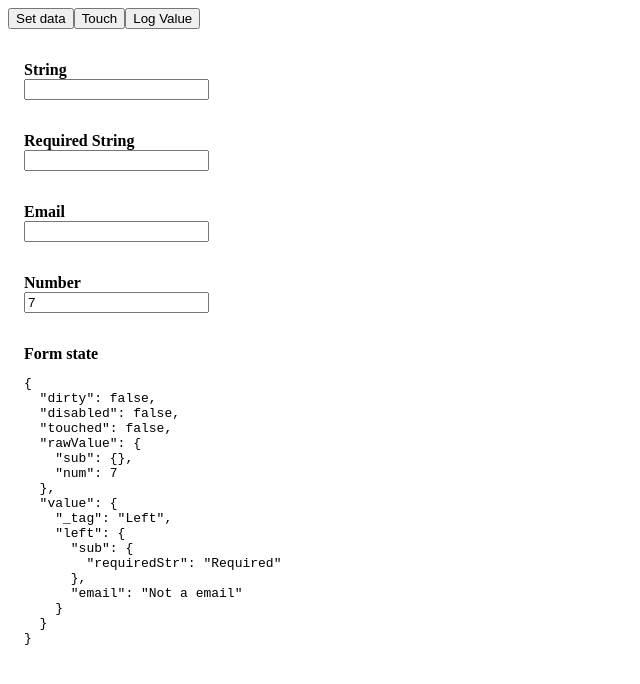
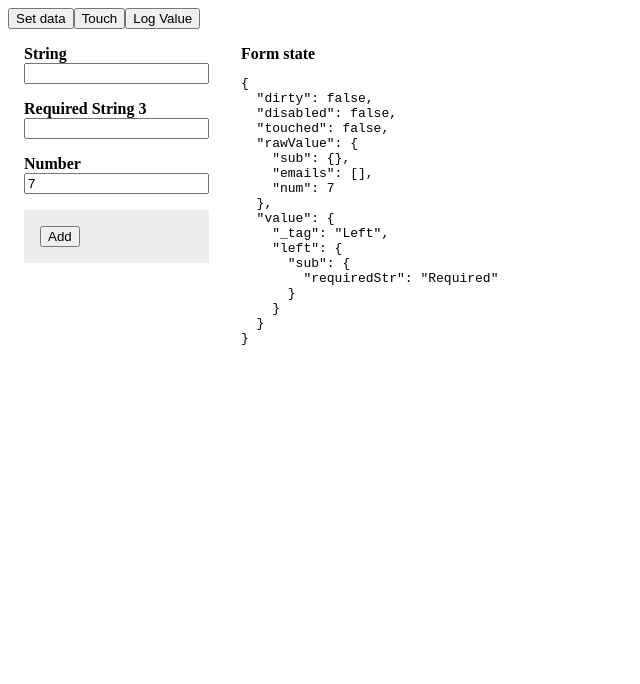
Before and after one commit to KEIII/reactive-form, a React (Create React App) app: page / in a window 1280 px wide. Shown: the top 684 px of the page, without its empty margins (0-640 px from the left). Built offline with nearby package versions, Linux system fonts and the light colour scheme.

Commit message:
formArray

```diff
--- /dev/null
+++ b/src/form/NeverError.ts
@@ -0,0 +1,6 @@
+export class NeverError extends Error {
+  constructor(value: never) {
+    console.log(value);
+    super('Unreachable statement');
+  }
+}
--- /dev/null
+++ b/src/form/formArray.ts
@@ -0,0 +1,156 @@
+import {
+  ChangeObserver,
+  Decode,
+  DecodeError,
+  formControl,
+  FormControl,
+  InitState,
+  State,
+} from './formControl';
+import { Observable, Unsubscribable } from './observable';
+import { isLeft, isRight, left, right } from './either';
+
+export type FormArray<T> = {
+  control: FormControl<T[]>;
+  controls: Observable<FormControl<T>[]>;
+  add: (initState: InitState<T>) => void;
+  remove: (control: FormControl<T>) => void;
+};
+
+const intoArrayState = <T>(
+  decode: Decode<T[]>,
+  controls: FormControl<T>[],
+): State<T[]> => {
+  let touched = false;
+  let dirty = false;
+  let disabled = true;
+  const errors: { [k: string]: DecodeError } = {};
+  let hasError = false;
+  const rawValue = [] as any;
+  const validValue: T[] = [];
+  for (const [idx, control] of controls.entries()) {
+    const state = control.value.current;
+    rawValue[idx] = state.rawValue;
+    if (isRight(state.value)) {
+      validValue[idx] = state.value.right;
+    } else {
+      errors[String(idx)] = state.value.left;
+      hasError = true;
+    }
+    if (!state.disabled) disabled = false;
+    if (state.dirty) dirty = true;
+    if (state.touched) touched = true;
+  }
+  const value = hasError ? left(errors) : right(validValue);
+  return { dirty, disabled, touched, rawValue, decode, value };
+};
+
+/**
+ * todo: reorder array items
+ */
+export const formArray = <T>({
+  decode,
+}: {
+  decode: Decode<T>;
+}): FormArray<T> => {
+  const { controls, add, remove, clear } = (() => {
+    const subscriptions = new Map<FormControl<T>, Unsubscribable>();
+    type I = FormControl<T>;
+    type O = (value: I[]) => void;
+    const observers = new Map<symbol, O>();
+    let current: I[] = [];
+
+    const next = (value: FormControl<T>[]) => {
+      current = value;
+      observers.forEach(observer => observer(current));
+      notifyChanges();
+    };
+
+    const controls: Observable<FormControl<T>[]> = {
+      get value() {
+        return current;
+      },
+      subscribe: ({ next }: { next: O }) => {
+        const uid = Symbol();
+        observers.set(uid, next);
+        return { unsubscribe: () => observers.delete(uid) };
+      },
+    };
+
+    return {
+      controls,
+      add: (initState: Partial<Omit<State<T>, 'decode' | 'value'>>) => {
+        const itemControl = formControl({ ...initState, decode });
+        subscriptions.set(
+          itemControl,
+          itemControl.subscribe({ next: notifyChanges }),
+        );
+        next([...current, itemControl]);
+      },
+      remove: (control: FormControl<T>) => {
+        subscriptions.get(control)?.unsubscribe();
+        subscriptions.delete(control);
+        next(current.filter(i => i !== control));
+      },
+      clear: () => {
+        subscriptions.forEach(s => s.unsubscribe());
+        subscriptions.clear();
+        current = [];
+      },
+    };
+  })();
+
+  const { control, notifyChanges } = (() => {
+    const decodeArr: Decode<T[]> = v => {
+      if (!Array.isArray(v)) return left('Not an array');
+      for (const i of v) {
+        if (isLeft(decode(i))) return left('Err');
+      }
+      return right(v);
+    };
+
+    const notifyChanges = () => {
+      prev = current;
+      current = intoArrayState(decodeArr, controls.value);
+      observers.forEach(observer => observer({ prev, current }));
+    };
+
+    let current = intoArrayState<T>(decodeArr, controls.value);
+    let prev = current;
+
+    const observers = new Map<symbol, ChangeObserver<T[]>>();
+
+    const control: FormControl<T[]> = {
+      get value() {
+        return { prev, current };
+      },
+      change: (arrayChanges, config = { emit: false }) => {
+        const { rawValue: _rawValue, decode, ...restChanges } = arrayChanges;
+        if (decode !== undefined) {
+          throw new Error('changing `decode` not implemented for formArray');
+        }
+        if (Array.isArray(_rawValue)) {
+          clear();
+          for (const rawValue of _rawValue) {
+            add({ rawValue, ...restChanges });
+          }
+        }
+        if (config.emit) notifyChanges();
+      },
+      subscribe: ({ next }) => {
+        const uid = Symbol();
+        observers.set(uid, next);
+        return { unsubscribe: () => observers.delete(uid) };
+      },
+    };
+
+    return { control, notifyChanges };
+  })();
+
+  return {
+    control,
+    controls,
+    add,
+    remove,
+  };
+};
--- a/src/form/formControl.ts
+++ b/src/form/formControl.ts
@@ -1,11 +1,10 @@
-import { BehaviourSubject, behaviourSubject } from './utils/behaviourSubject';
-import { Either } from './utils/either';
+import { Either } from './either';
 
 export type DecodeError = string | { [k: string]: DecodeError }; // todo: find a way for better errors type
 
-export type Value<T> = Either<DecodeError, T>;
+export type ControlValue<T> = Either<DecodeError, T>;
 
-export type Decode<T> = (value: unknown) => Value<T>;
+export type Decode<T> = (value: unknown) => ControlValue<T>;
 
 export type State<T> = {
   readonly dirty: boolean;
@@ -13,32 +12,35 @@ export type State<T> = {
   readonly touched: boolean;
   readonly rawValue: unknown;
   readonly decode: Decode<T>;
-  readonly value: Value<T>;
+  readonly value: ControlValue<T>;
 };
 
-export type InitState<T> = Partial<Omit<State<T>, 'decode'>> &
+export type InitState<T> = Partial<Omit<State<T>, 'decode' | 'value'>> &
   Pick<State<T>, 'decode'>;
 
 export type StateChanges<T> = Partial<Omit<State<T>, 'value'>>;
 
-export type ChangeListener<T> = (prev: State<T>, curr: State<T>) => void;
+export type StateDiff<T> = {
+  readonly prev: State<T>;
+  readonly current: State<T>;
+};
 
-type ChangeState<T> = (
-  patch: StateChanges<T>,
-  config?: { emitEvent: boolean },
+export type ChangeObserver<T> = (diff: StateDiff<T>) => void;
+
+type ChangeAction<T> = (
+  changes: StateChanges<T>,
+  config?: { emit: boolean },
 ) => void;
 
 export type FormControl<T> = {
-  readonly state$: BehaviourSubject<State<T>>;
-  readonly change: ChangeState<T>;
-  readonly addChangeListener: (f: ChangeListener<T>) => void;
-  readonly removeChangeListener: (f: ChangeListener<T>) => void;
+  readonly value: StateDiff<T>;
+  readonly change: ChangeAction<T>;
+  readonly subscribe: (observer: {
+    next: ChangeObserver<T>;
+  }) => { unsubscribe: () => void };
 };
 
-const withChanges = <T>(
-  state: State<T>,
-  changes: StateChanges<T>,
-): State<T> => {
+const nextState = <T>(state: State<T>, changes: StateChanges<T>): State<T> => {
   if ('rawValue' in changes || 'decode' in changes) {
     const decode = changes.decode ?? state.decode;
     const rawValue = changes.rawValue ?? state.rawValue;
@@ -50,30 +52,37 @@ const withChanges = <T>(
 };
 
 export const formControl = <T>(initState: InitState<T>): FormControl<T> => {
-  let listeners: ChangeListener<T>[] = [];
-
-  const state$ = behaviourSubject<State<T>>({
+  let current: State<T> = {
     dirty: initState.dirty ?? false,
     disabled: initState.disabled ?? false,
     touched: initState.touched ?? false,
     rawValue: initState.rawValue,
     decode: initState.decode,
     value: initState.decode(initState.rawValue),
-  });
+  };
 
-  const change: ChangeState<T> = (changes, config = { emitEvent: false }) => {
-    const prevState = state$.value;
-    const nextState = withChanges(prevState, changes);
-    state$.next(nextState); // notify changes
-    if (config.emitEvent) {
-      listeners.forEach(f => f(prevState, nextState));
+  let prev = current;
+
+  const observers = new Map<symbol, ChangeObserver<T>>();
+
+  const change: ChangeAction<T> = (changes, config = { emit: false }) => {
+    prev = current;
+    current = nextState(current, changes);
+    if (config.emit) {
+      const v = { prev, current };
+      observers.forEach(observer => observer(v));
     }
   };
 
   return {
-    state$,
+    get value() {
+      return { prev, current };
+    },
     change,
-    addChangeListener: f => (listeners = [...listeners, f]),
-    removeChangeListener: f => (listeners = listeners.filter(i => i !== f)),
+    subscribe: ({ next }) => {
+      const uid = Symbol();
+      observers.set(uid, next);
+      return { unsubscribe: () => observers.delete(uid) };
+    },
   };
 };
--- a/src/form/formGroup.ts
+++ b/src/form/formGroup.ts
@@ -1,15 +1,12 @@
-import { behaviourSubject } from './utils/behaviourSubject';
-import { ChangeListener, DecodeError, FormControl, State } from './formControl';
-import { isRight, left, right } from './utils/either';
-
-type unsafe = any; // eslint-disable-line @typescript-eslint/no-explicit-any
+import { ChangeObserver, DecodeError, FormControl, State } from './formControl';
+import { isRight, left, right } from './either';
 
 type KeyValue<T> = { [P in keyof T]: T[P] };
 
 type KeyControl<T> = [keyof T, FormControl<T[keyof T]>];
 
 const decode = () => {
-  throw new Error('not implemented');
+  throw new Error('formGroup `decode` not implemented');
 };
 
 const intoGroupState = <T>(controlsAsArray: KeyControl<T>[]): State<T> => {
@@ -18,10 +15,10 @@ const intoGroupState = <T>(controlsAsArray: KeyControl<T>[]): State<T> => {
   let disabled = true;
   const errors: { [k: string]: DecodeError } = {};
   let hasError = false;
-  const rawValue = {} as unsafe;
-  const validValue = {} as unsafe;
+  const rawValue = {} as any;
+  const validValue = {} as any;
   for (const [key, control] of controlsAsArray) {
-    const state = control.state$.value;
+    const state = control.value.current;
     rawValue[key] = state.rawValue;
     if (isRight(state.value)) {
       validValue[key] = state.value.right;
@@ -40,11 +37,10 @@ const intoGroupState = <T>(controlsAsArray: KeyControl<T>[]): State<T> => {
 export const formGroup = <T extends KeyValue<T>>(
   controls: { [P in keyof T]: FormControl<T[P]> },
 ): FormControl<T> => {
-  const changeListener = () => {
-    const prevState = groupState;
-    groupState = intoGroupState(controlsAsArray);
-    groupState$.next(groupState); // notify changes
-    listeners.forEach(f => f(prevState, groupState));
+  const notifyChanges = () => {
+    prev = current;
+    current = intoGroupState(controlsAsArray);
+    observers.forEach(observer => observer({ prev, current }));
   };
 
   const controlsAsArray = (() => {
@@ -52,30 +48,35 @@ export const formGroup = <T extends KeyValue<T>>(
     type I = [keyof T, FormControl<T[keyof T]>];
     for (const [key, control] of Object.entries(controls) as I[]) {
       arr.push([key, control]);
-      control.addChangeListener(changeListener);
+      control.subscribe({ next: notifyChanges });
     }
     return arr;
   })();
 
-  let listeners: ChangeListener<T>[] = [];
-  let groupState = intoGroupState(controlsAsArray);
-  const groupState$ = behaviourSubject(groupState);
+  let current = intoGroupState(controlsAsArray);
+  let prev = current;
+  const observers = new Map<symbol, ChangeObserver<T>>();
 
   return {
-    state$: groupState$,
-    change: (groupChanges, config = { emitEvent: false }) => {
-      const { rawValue: _rawValue, decode, ...restChanges } = groupChanges;
+    get value() {
+      return { prev, current };
+    },
+    change: (changes, config = { emit: false }) => {
+      const { rawValue: _rawValue, decode, ...restChanges } = changes;
       const rawValue = (typeof _rawValue === 'object' && _rawValue !== null
         ? _rawValue
         : {}) as Record<keyof T, unknown>;
       for (const [key, control] of controlsAsArray) {
-        const controlChanges = { ...restChanges } as unsafe;
+        const controlChanges = { ...restChanges } as any;
         if (key in rawValue) controlChanges.rawValue = rawValue[key];
         control.change(controlChanges, config);
       }
-      if (config.emitEvent) changeListener();
+      if (config.emit) notifyChanges();
     },
-    addChangeListener: f => (listeners = [...listeners, f]),
-    removeChangeListener: f => (listeners = listeners.filter(i => i !== f)),
+    subscribe: ({ next }) => {
+      const uid = Symbol();
+      observers.set(uid, next);
+      return { unsubscribe: () => observers.delete(uid) };
+    },
   };
 };
--- /dev/null
+++ b/src/form/observable.ts
@@ -0,0 +1,28 @@
+import { Reducer, useLayoutEffect, useReducer } from 'react';
+
+export type Unsubscribable = {
+  readonly unsubscribe: () => void;
+};
+
+export type Observer<T> = {
+  readonly next: (value: T) => void;
+};
+
+export type Observable<T> = {
+  readonly value: T;
+  readonly subscribe: (o: Observer<T>) => Unsubscribable;
+};
+
+export const useObservable = <T>(observable: Observable<T>): T => {
+  const [value, next] = useReducer<Reducer<T, T>>(
+    (_, action) => action,
+    observable.value,
+  );
+
+  useLayoutEffect(() => {
+    next(observable.value); // set current value again because observed value may have changed async
+    return observable.subscribe({ next }).unsubscribe;
+  }, [observable]);
+
+  return value;
+};
--- a/src/form/utils/behaviourSubject.ts
+++ /dev/null
@@ -1,30 +0,0 @@
-type Observer<T> = { next: (value: T) => void };
-
-export type BehaviourSubject<T> = {
-  value: T;
-  next: (value: T) => void;
-  subscribe: (observer: Observer<T>) => { unsubscribe: () => void };
-};
-
-export const behaviourSubject = <T>(initValue: T): BehaviourSubject<T> => {
-  let currentValue = initValue;
-  let observers: Observer<T>[] = [];
-  return {
-    get value() {
-      return currentValue;
-    },
-    next: value => {
-      currentValue = value;
-      observers.forEach(observer => observer.next(value));
-    },
-    subscribe: observer => {
-      observers = [...observers, observer];
-      observer.next(currentValue);
-      return {
-        unsubscribe: () => {
-          observers = observers.filter(o => o !== observer);
-        },
-      };
-    },
-  };
-};
--- a/src/form/utils/useBehaviourSubject.ts
+++ /dev/null
@@ -1,16 +0,0 @@
-import { Reducer, useLayoutEffect, useReducer } from 'react';
-import { BehaviourSubject } from './behaviourSubject';
-
-export const useBehaviourSubject = <T>(subject: BehaviourSubject<T>): T => {
-  const [value, next] = useReducer<Reducer<T, T>>(
-    (_, action) => action,
-    subject.value,
-  );
-
-  useLayoutEffect(() => {
-    next(subject.value);
-    return subject.subscribe({ next }).unsubscribe;
-  }, [subject]);
-
-  return value;
-};
--- a/src/index.tsx
+++ b/src/index.tsx
@@ -1,8 +1,7 @@
 import React, { useMemo } from 'react';
 import ReactDOM from 'react-dom';
 import css from './style.module.css';
-import { formControl } from './form/formControl';
-import { useBehaviourSubject } from './form/utils/useBehaviourSubject';
+import { FormControl, formControl } from './form/formControl';
 import {
   InputNumber,
   InputString,
@@ -12,31 +11,57 @@ import {
   required,
 } from './inputs';
 import { formGroup } from './form/formGroup';
-import { BehaviourSubject } from './form/utils/behaviourSubject';
-import { isRight } from './form/utils/either';
+import { isRight } from './form/either';
 import { fmtDecodeError } from './form/fmtDecodeError';
+import { FormArray, formArray } from './form/formArray';
+import { useObservable } from './form/observable';
 
-const PrintStreamValue = function <T>({
-  stream,
+const PrintFormState = function <T>({ control }: { control: FormControl<T> }) {
+  const { current } = useObservable(control);
+  return <pre>{JSON.stringify(current, null, 2)}</pre>;
+};
+
+const ArrayControls = function ({
+  formArray,
 }: {
-  stream: BehaviourSubject<T>;
+  formArray: FormArray<string>;
 }) {
-  const v = useBehaviourSubject(stream);
-  return <pre>{JSON.stringify(v, null, 2)}</pre>;
+  const controls = useObservable(formArray.controls);
+  return (
+    <div style={{ margin: '1rem', background: '#eee', padding: '1rem' }}>
+      {controls.map((control, key) => {
+        return (
+          <div key={key} style={{ display: 'flex' }}>
+            <div style={{ flexGrow: 1 }}>
+              <InputString type={'email'} control={control} label={`#${key}`} />
+            </div>
+            <button onClick={() => formArray.remove(control)}>Remove</button>
+          </div>
+        );
+      })}
+      <button onClick={() => formArray.add({ decode: intoEmail })}>Add</button>
+    </div>
+  );
 };
 
 const App = () => {
-  const { group, controls, subControls } = useMemo(() => {
+  const { group, controls, subControls, emails } = useMemo(() => {
     const subControls = {
       str: formControl({ decode: intoString }),
       requiredStr: formControl({ decode: required(intoString) }),
     };
+    const emails = formArray({ decode: intoEmail });
     const controls = {
       sub: formGroup(subControls),
-      email: formControl({ decode: intoEmail }),
+      emails: emails.control,
       num: formControl({ decode: intoNumber, rawValue: 7 }),
     };
-    return { group: formGroup(controls), controls, subControls };
+    return {
+      emails,
+      group: formGroup(controls),
+      controls,
+      subControls,
+    };
   }, []);
   return (
     <div>
@@ -47,41 +72,46 @@ const App = () => {
               {
                 rawValue: {
                   sub: { str: 'str', requiredStr: 'req' },
-                  email: 'email',
+                  emails: ['email1', 'email@2'],
                 },
               },
-              { emitEvent: true },
+              { emit: true },
             );
           }}
         >
           Set data
         </button>
-        <button
-          onClick={() => group.change({ touched: true }, { emitEvent: true })}
-        >
+        <button onClick={() => group.change({ touched: true }, { emit: true })}>
           Touch
         </button>
         <button
           onClick={() => {
-            const v = group.state$.value.value;
-            if (isRight(v)) {
-              console.log(v.right);
+            const formValue = group.value.current.value;
+            if (isRight(formValue)) {
+              console.log(formValue.right);
             } else {
-              console.log(fmtDecodeError(v.left));
-              group.change({ touched: true }, { emitEvent: true });
+              console.log(fmtDecodeError(formValue.left));
+              group.change({ touched: true }, { emit: true });
             }
           }}
         >
           Log Value
         </button>
       </div>
-      <InputString label='String' control={subControls.str} />
-      <InputString label='Required String' control={subControls.requiredStr} />
-      <InputString label='Email' type='email' control={controls.email} />
-      <InputNumber label='Number' control={controls.num} />
-      <div className={css.row}>
-        <strong>Form state</strong>
-        <PrintStreamValue stream={group.state$} />
+      <div style={{ display: 'flex' }}>
+        <div>
+          <InputString label='String' control={subControls.str} />
+          <InputString
+            label='Required String 3'
+            control={subControls.requiredStr}
+          />
+          <InputNumber label='Number' control={controls.num} />
+          <ArrayControls formArray={emails} />
+        </div>
+        <div className={css.row}>
+          <strong>Form state</strong>
+          <PrintFormState control={group} />
+        </div>
       </div>
     </div>
   );
--- a/src/inputs.tsx
+++ b/src/inputs.tsx
@@ -1,9 +1,9 @@
 import { Decode, FormControl } from './form/formControl';
-import { useBehaviourSubject } from './form/utils/useBehaviourSubject';
 import css from './style.module.css';
 import { ChangeEvent } from 'react';
 import { fmtDecodeError } from './form/fmtDecodeError';
-import { isLeft, left, right } from './form/utils/either';
+import { isLeft, left, right } from './form/either';
+import { useObservable } from './form/observable';
 
 export const intoNumber = (v: unknown) => {
   return typeof v === 'number' && Number.isFinite(v)
@@ -47,29 +47,29 @@ const BaseInput = function <T>({
   inputValue,
   getRaw,
 }: Props<T> & BaseProps) {
-  const { value, ...state } = useBehaviourSubject(control.state$);
+  const { current } = useObservable(control);
   return (
     <div className={css.row}>
       <label>
         <div>
           <strong>{label}</strong>
-          {state.touched && isLeft(value) && (
+          {current.touched && isLeft(current.value) && (
             <span style={{ color: 'red', marginLeft: '0.25rem' }}>
-              {fmtDecodeError(value.left)}
+              {fmtDecodeError(current.value.left)}
             </span>
           )}
         </div>
         <input
           type={type}
-          disabled={state.disabled}
-          value={inputValue(state.rawValue)}
+          disabled={current.disabled}
+          value={inputValue(current.rawValue)}
           onChange={event => {
             control.change(
               { dirty: true, rawValue: getRaw(event) },
-              { emitEvent: true },
+              { emit: true },
             );
           }}
-          onBlur={() => control.change({ touched: true }, { emitEvent: true })}
+          onBlur={() => control.change({ touched: true }, { emit: true })}
         />
       </label>
     </div>
--- a/src/style.module.css
+++ b/src/style.module.css
@@ -1,4 +1,4 @@
 .row {
-    display: block;
-    margin: 2rem 1rem;
+  display: block;
+  margin: 1rem;
 }
```
Also changed, not shown: package.json (+4 -4 lines), src/form/either.ts (renamed from src/form/utils/either.ts), 2 other files (tests, documents, lock files or other folders).
